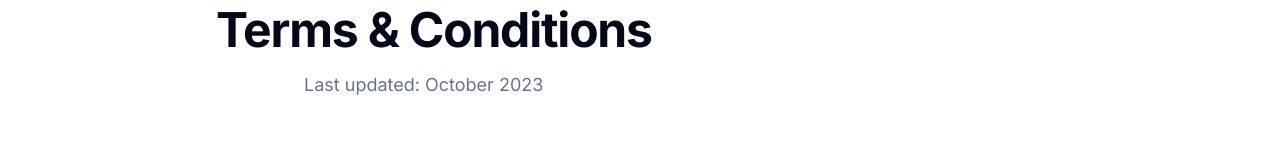
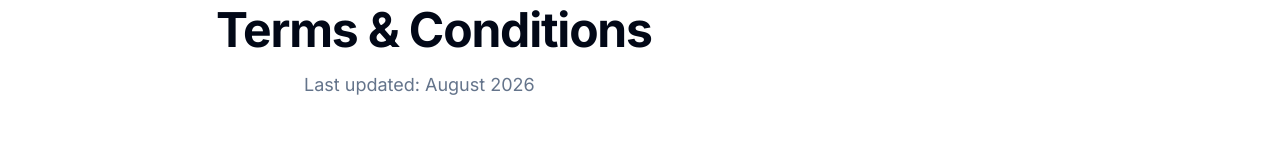
Before and after one commit to exobhavinss-sketch/NextWebHosting.dev, a Next.js app: page /terms in a window 1280 px wide. Shown: the part 138-298 px from the top of the page. Built offline with nearby package versions, Linux system fonts and the light colour scheme.

Commit message:
Updated Terms & Condition Page

```diff
--- a/src/app/terms/page.tsx
+++ b/src/app/terms/page.tsx
@@ -16,7 +16,7 @@ export default function TermsPage() {
         <section className="container px-4 md:px-6 py-12 max-w-4xl mx-auto">
           <SectionHeader
             title="Terms & Conditions"
-            description="Last updated: October 2023"
+            description="Last updated: August 2026"
             align="left"
           />
 
```
